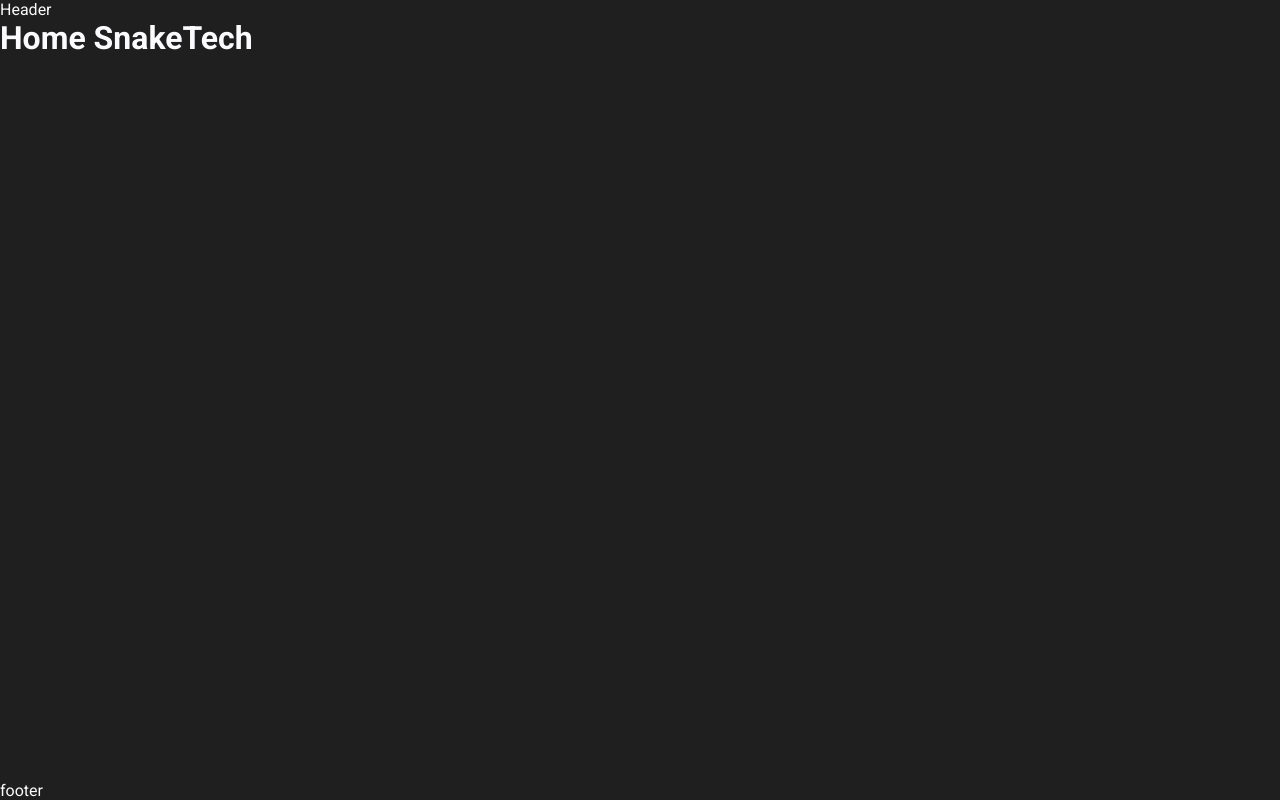
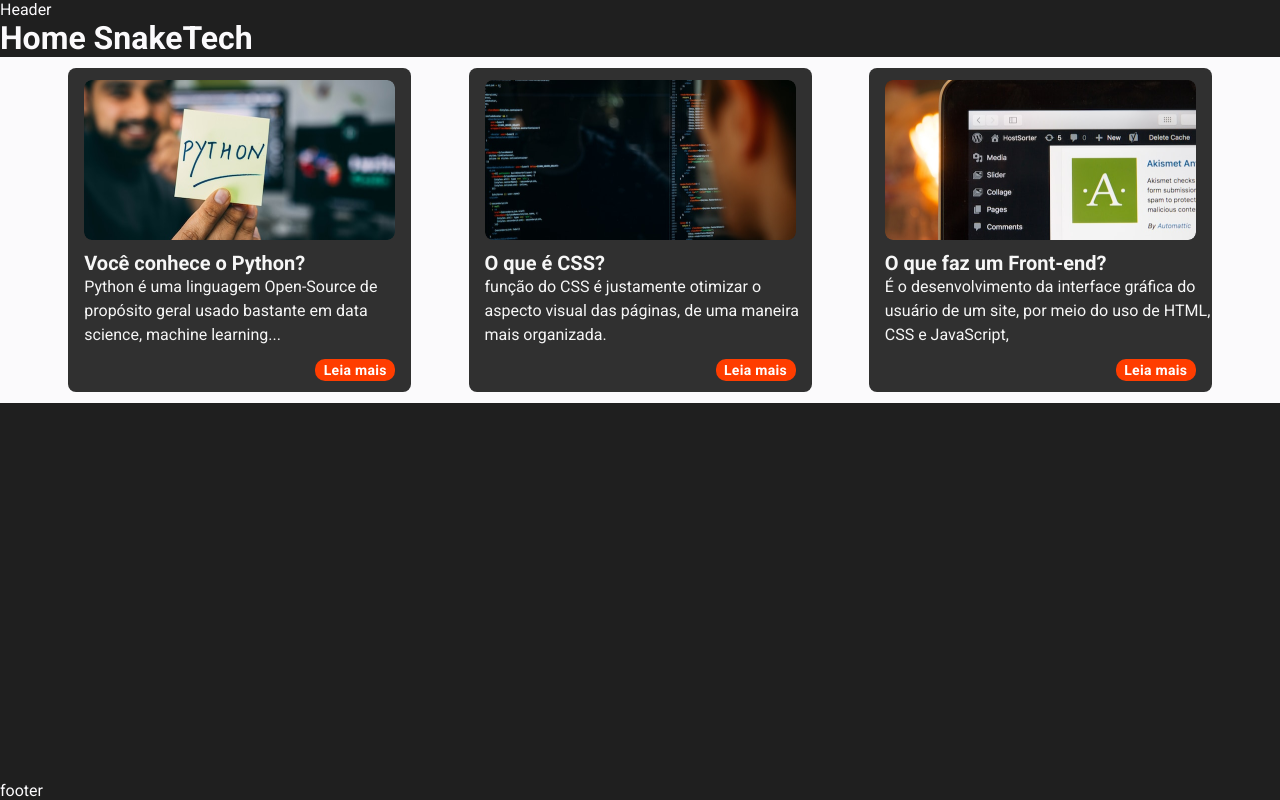
Before and after one commit to SnakeTechProject/snaketech-frontend, a React (Vite) app: page / in a window 1280 px wide. Built offline with nearby package versions, Linux system fonts and the light colour scheme.

Commit message:
feat: imports cardblog's component to homepage

```diff
--- a/src/pages/Home/home.module.scss
+++ b/src/pages/Home/home.module.scss
@@ -1,3 +1,11 @@
 .wrapper {
   flex: 1;
 }
+
+.cardsBlogContainer {
+  background-color: $white;
+  display: flex;
+  justify-content: space-evenly;
+  padding: 11px;
+  width: 100%;
+}
--- a/src/pages/Home/index.jsx
+++ b/src/pages/Home/index.jsx
@@ -1,9 +1,39 @@
+import { BlogCard } from '../../components/BlogCard';
 import styles from './home.module.scss';
 
 export function Home() {
+  const blogCard1 = {
+    img: {
+      imgUrl: '../../src/assets/img/cardPython.png',
+      title: 'Você conhece o Python?'
+    },
+    title: 'Você conhece o Python?',
+    short: 'Python é uma linguagem Open-Source de propósito geral usado bastante em data science, machine learning...'
+  }
+  const blogCard2 = {
+    img: {
+      imgUrl: '../../src/assets/img/cardCss.png',
+      title: 'O que é CSS?'
+    },
+    title: 'O que é CSS?',
+    short: 'função do CSS é justamente otimizar o aspecto visual das páginas, de uma maneira mais organizada.'
+  }
+  const blogCard3 = {
+    img: {
+      imgUrl: '../../src/assets/img/cardFront.png',
+      title: 'O que faz um Front-end?'
+    },
+    title: 'O que faz um Front-end?',
+    short: ' É o desenvolvimento da interface gráfica do usuário de um site, por meio do uso de HTML, CSS e JavaScript,'
+  }
   return (
     <div className={styles.wrapper}>
       <h1>Home SnakeTech</h1>
+      <div className={styles.cardsBlogContainer}>
+      <BlogCard img={blogCard1.img} title={blogCard1.title} short={blogCard1.short} />
+      <BlogCard img={blogCard2.img} title={blogCard2.title} short={blogCard2.short} />
+      <BlogCard img={blogCard3.img} title={blogCard3.title} short={blogCard3.short} />
+      </div>
     </div>
   );
 }
```
